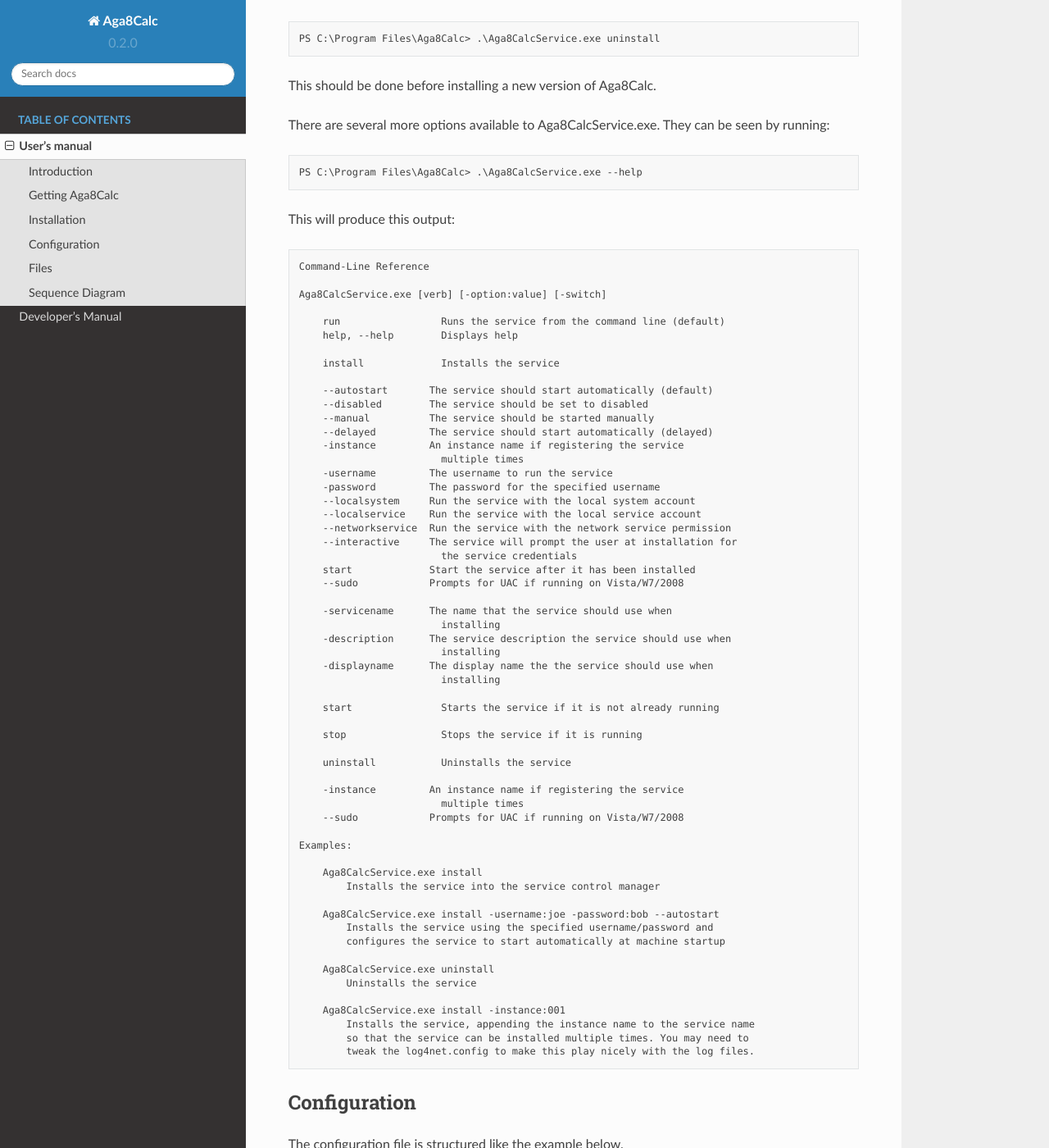
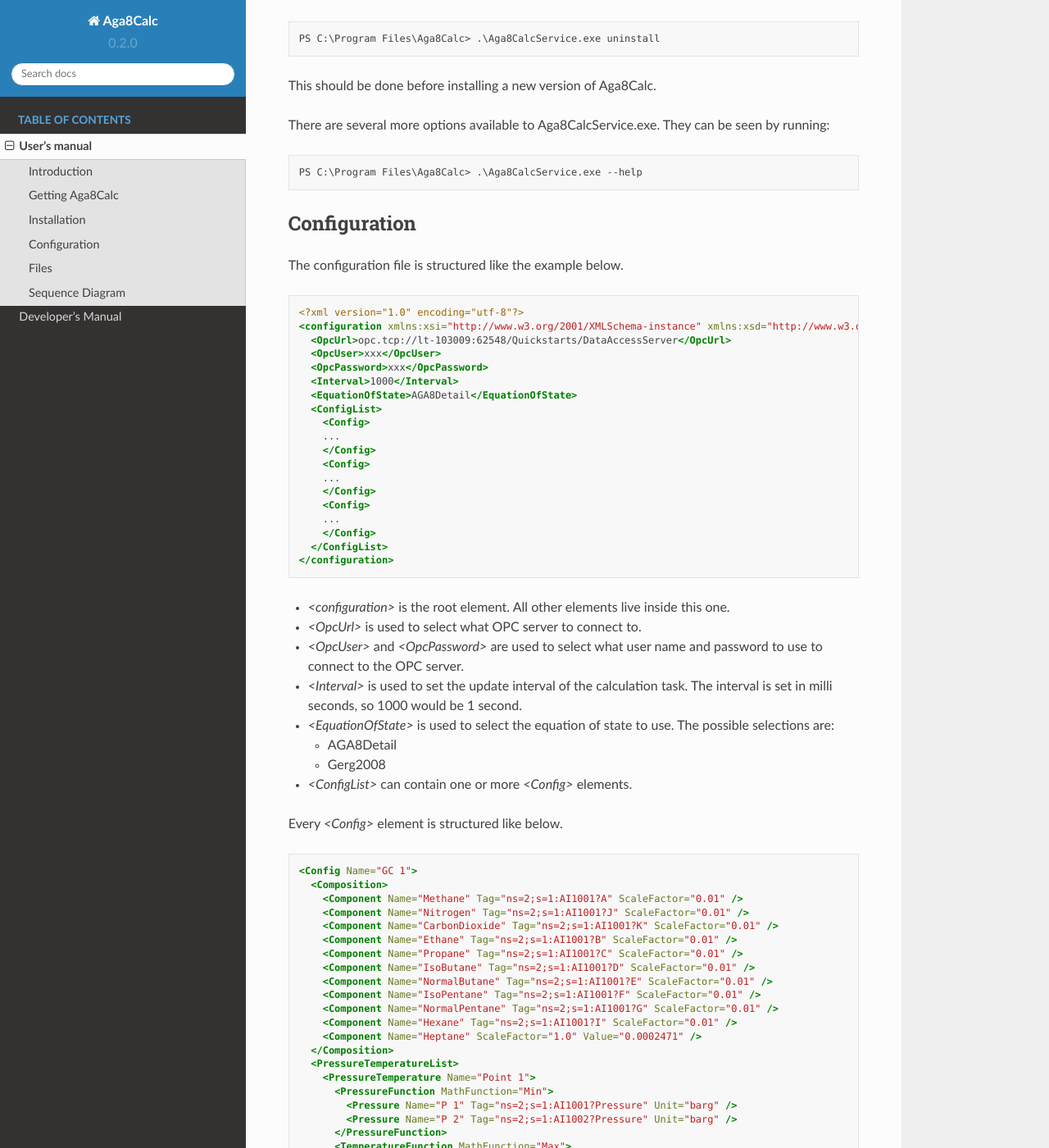
Before and after one commit to equinor/Aga8Calc, a Sphinx documentation site: the page built from docs/usermanual.rst, in a window 1280 px wide and 1400 px high, scrolled down 1251 px. Shown: the whole window at 82% size. Built offline with Sphinx 7.4.7 and the Read the Docs theme 2.0.0, drawn with Linux system fonts in a browser that asks for light colours; some of the changed text lies outside the part shown.

Commit message:
Update docs

```diff
--- a/docs/usermanual.rst
+++ b/docs/usermanual.rst
@@ -59,69 +59,6 @@
 They can be seen by running::
 
     PS C:\Program Files\Aga8Calc> .\Aga8CalcService.exe --help
-
-This will produce this output:
-
-::
-
-    Command-Line Reference
-
-    Aga8CalcService.exe [verb] [-option:value] [-switch]
-
-        run                 Runs the service from the command line (default)
-        help, --help        Displays help
-
-        install             Installs the service
-
-        --autostart       The service should start automatically (default)
-        --disabled        The service should be set to disabled
-        --manual          The service should be started manually
-        --delayed         The service should start automatically (delayed)
-        -instance         An instance name if registering the service
-                            multiple times
-        -username         The username to run the service
-        -password         The password for the specified username
-        --localsystem     Run the service with the local system account
-        --localservice    Run the service with the local service account
-        --networkservice  Run the service with the network service permission
-        --interactive     The service will prompt the user at installation for
-                            the service credentials
-        start             Start the service after it has been installed
-        --sudo            Prompts for UAC if running on Vista/W7/2008
-
-        -servicename      The name that the service should use when
-                            installing
-        -description      The service description the service should use when
-                            installing
-        -displayname      The display name the the service should use when
-                            installing
-
-        start               Starts the service if it is not already running
-
-        stop                Stops the service if it is running
-
-        uninstall           Uninstalls the service
-
-        -instance         An instance name if registering the service
-                            multiple times
-        --sudo            Prompts for UAC if running on Vista/W7/2008
-
-    Examples:
-
-        Aga8CalcService.exe install
-            Installs the service into the service control manager
-
-        Aga8CalcService.exe install -username:joe -password:bob --autostart
-            Installs the service using the specified username/password and
-            configures the service to start automatically at machine startup
-
-        Aga8CalcService.exe uninstall
-            Uninstalls the service
-
-        Aga8CalcService.exe install -instance:001
-            Installs the service, appending the instance name to the service name
-            so that the service can be installed multiple times. You may need to
-            tweak the log4net.config to make this play nicely with the log files.
 
 
 Configuration
@@ -241,9 +178,6 @@
 
     Tag and Value can not both be used at the same time for a component. Use one or the other!
 
-    The sort order of the `<Component>` elements is not significant.
-    They must be in this order:
-
 -   `<PressureTemperatureList>` can contain several `<PressureTemperature>` elements.
     Every `<PressureTemperature>` element contains the pressure and temperature to read, and one or more properties that is to be written to the OPC server.
 
@@ -260,8 +194,8 @@
     The `<Pressure>` elements have the following attributes:
 
     - `Tag` is the OPC item to read.
-    - `ScaleFactor` is used to scale the value to the expected unit.
-      For example to scale fra mbarg to barg, ScaleFactor should be set to 0.001.
+    - `ScaleFactor` is used to scale the pressure to the expected unit.
+      For example to scale from mbarg to barg, ScaleFactor should be set to 0.001.
     - `Unit` is the expected engineering unit of the pressure value.
       This is used to convert the pressure value to the unit needed for the Aga8 equation of state, namely [kPa].
       The possible units are:
```
